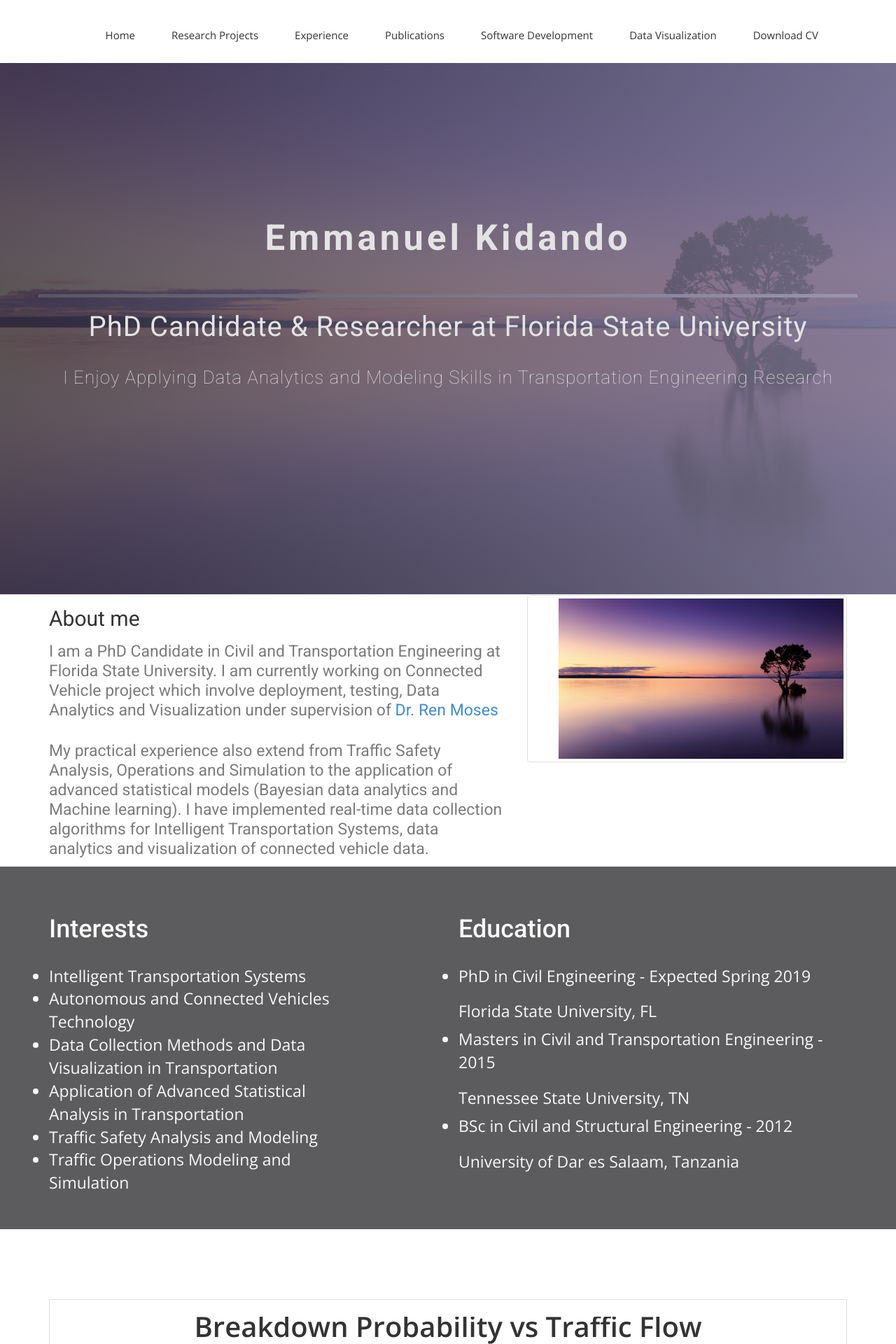
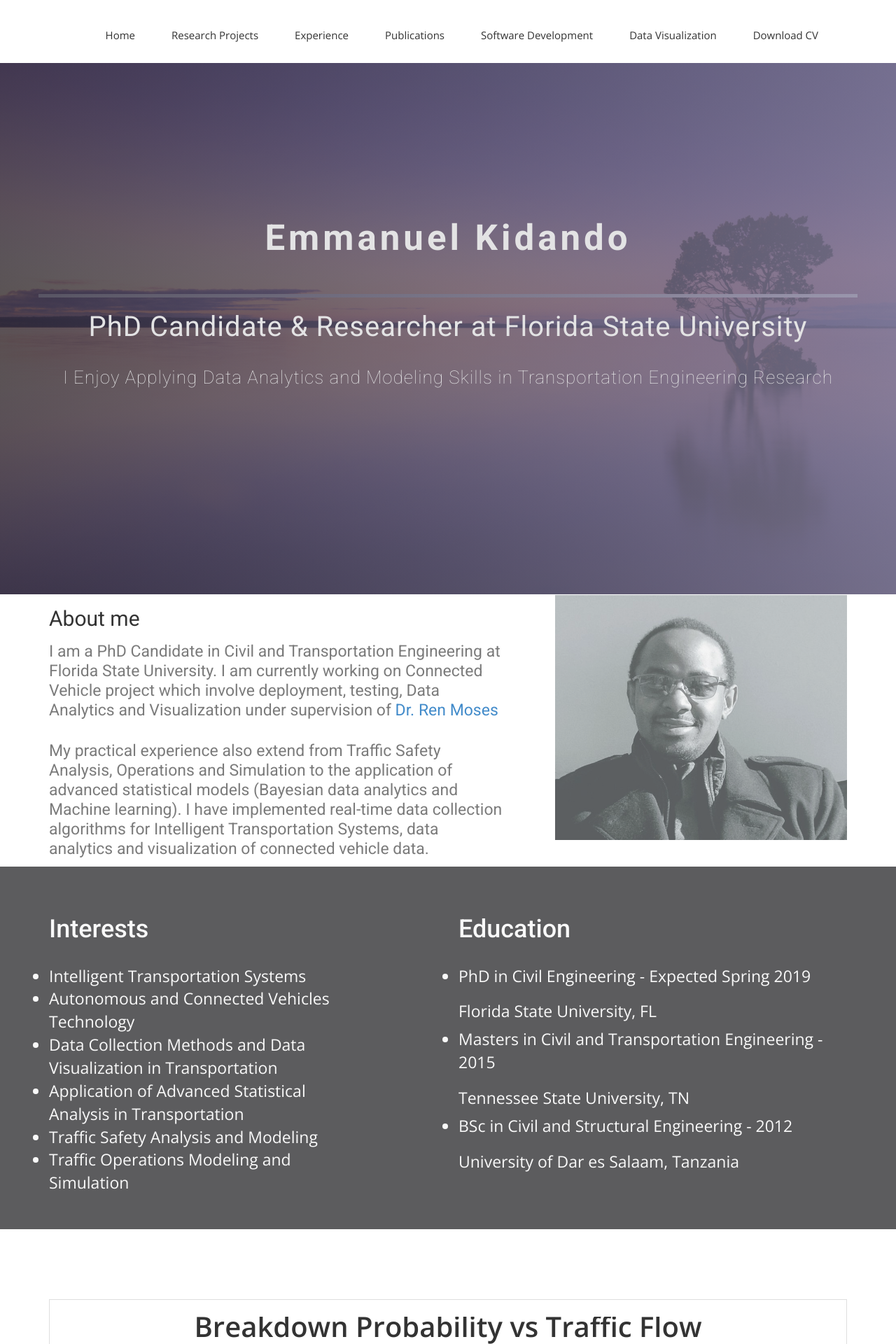
Before and after one commit to ekidando/Emma, a Jekyll site: the page built from index.html, in a window 1280 px wide. Shown: the top 1920 px of the page at 70% size. Built offline with Jekyll 4.4.1, drawn with Linux system fonts in a browser that asks for light colours; nearby versions of some CDN libraries; some web fonts are replaced.

Commit message:
Update index.html

```diff
--- a/index.html
+++ b/index.html
@@ -39,8 +39,8 @@ published: true
       </div><!-- .col-md-7 close -->
       <div class="col-md-5 col-sm-12">
         <div class="block">
-          <div class="img-thumbnail">
-          <img src="img/1.jpg">
+          <div class="img-circle">
+          <img src="img/2-2.jpg">
           </div>
         </div>
       </div><!-- .col-md-5 close -->
```
